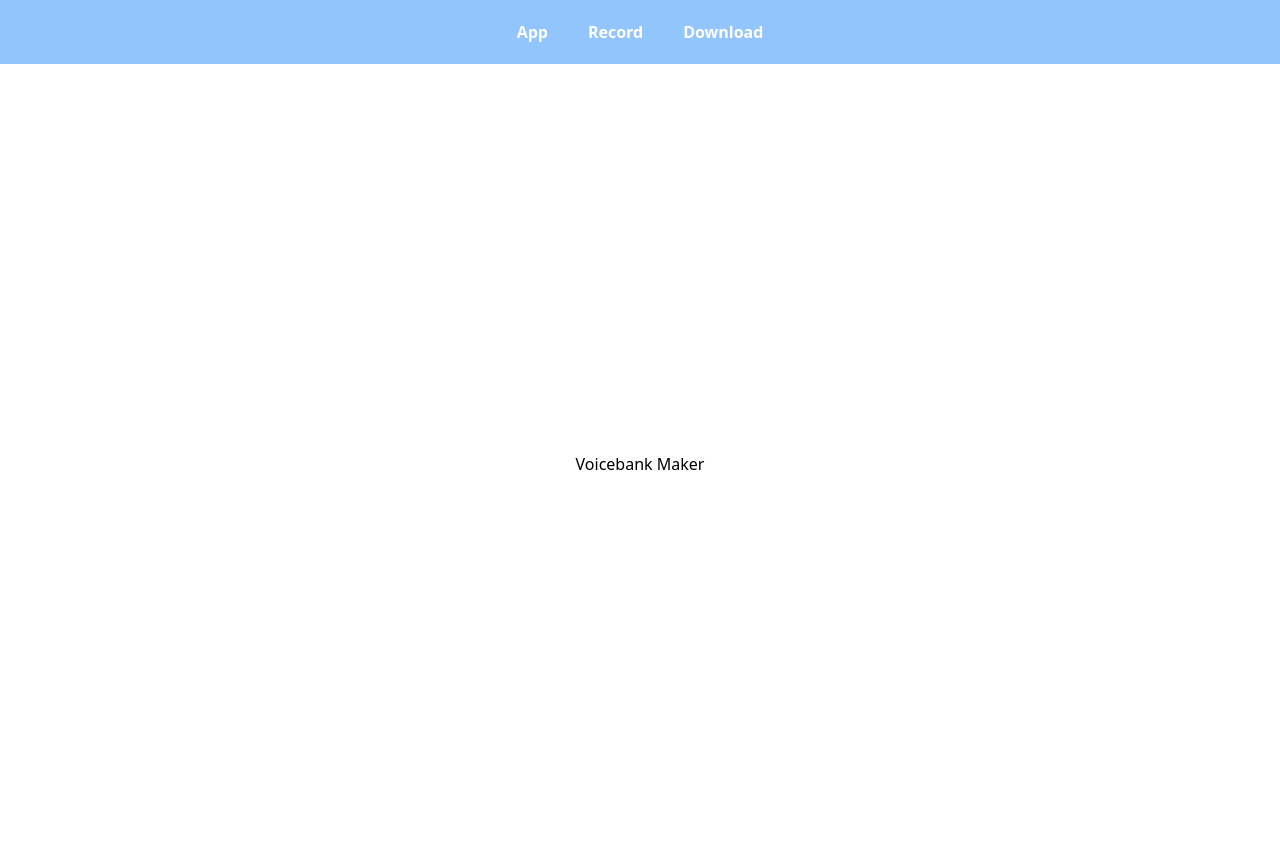
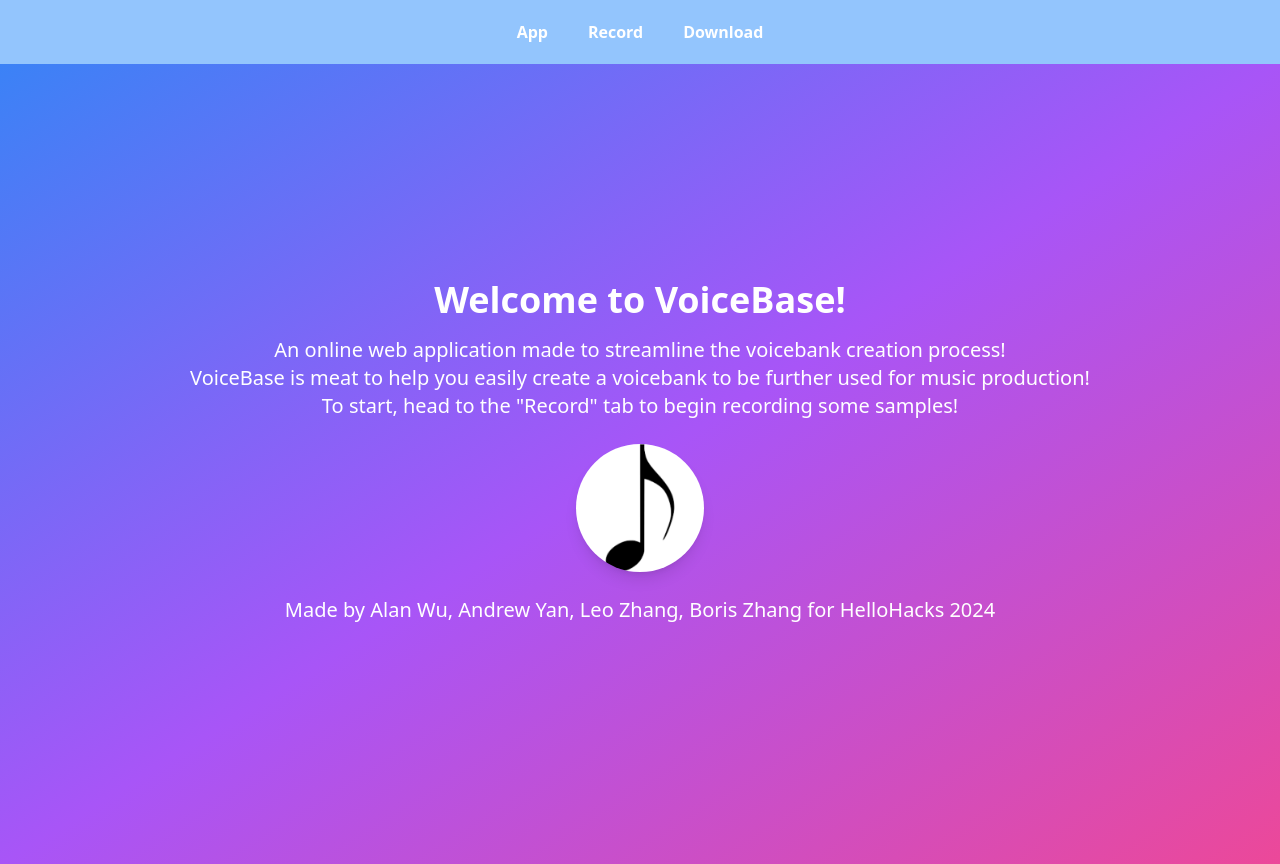
Before and after one commit to Lo3wer/Voicebank-Maker, a React (Create React App) app in the folder frontend/: page / in a window 1280 px wide. Built offline with nearby package versions, Linux system fonts and the light colour scheme.

Commit message:
Added home page visuals

```diff
--- a/frontend/src/App.js
+++ b/frontend/src/App.js
@@ -5,6 +5,7 @@ import Home from "./pages/Home";
 import Download from "./pages/Download";
 import React from "react";
 import RecordingMenu from "./pages/RecordingMenu";
+import img from "./images/note.png";
 function App() {
 
   return (
@@ -19,11 +20,20 @@ function App() {
               </Routes>
           </BrowserRouter>
 
-          <div className="flex flex-col justify-center align-middle items-center h-screen w-screen bg-white">
-              <h1 className="">
-                  Voicebank Maker
-              </h1>
-          </div>
+          <div className="flex flex-col justify-center items-center h-screen w-screen bg-gradient-to-br from-blue-500 via-purple-500 to-pink-500 text-white p-8">
+            <h1 className="text-center text-4xl font-extrabold mb-4 animate-fade-in">
+                Welcome to VoiceBase!
+            </h1>
+            <p className="text-center text-xl mb-6">
+                An online web application made to streamline the voicebank creation process!<br />
+                VoiceBase is meat to help you easily create a voicebank to be further used for music production!<br />
+                To start, head to the "Record" tab to begin recording some samples!
+            </p>
+                <img src={img} alt="note" className="w-32 h-32 rounded-full shadow-lg transform hover:scale-110 transition duration-500 ease-in-out mb-6" />
+            <p className="text-center text-xl mb-6">
+                Made by Alan Wu, Andrew Yan, Leo Zhang, Boris Zhang for HelloHacks 2024
+            </p>
+        </div>
       </div>
   )
 }
```
Also changed, not shown: frontend/src/images/note.png (added).
